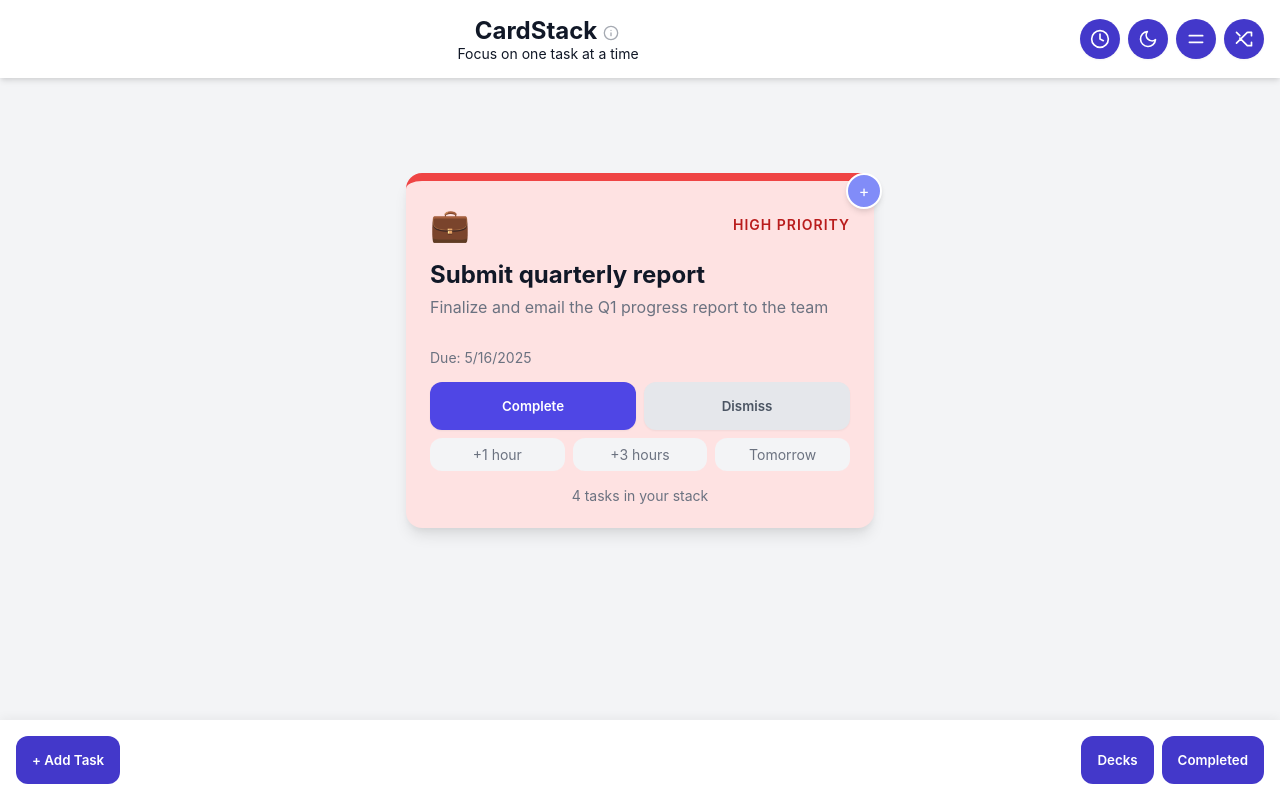
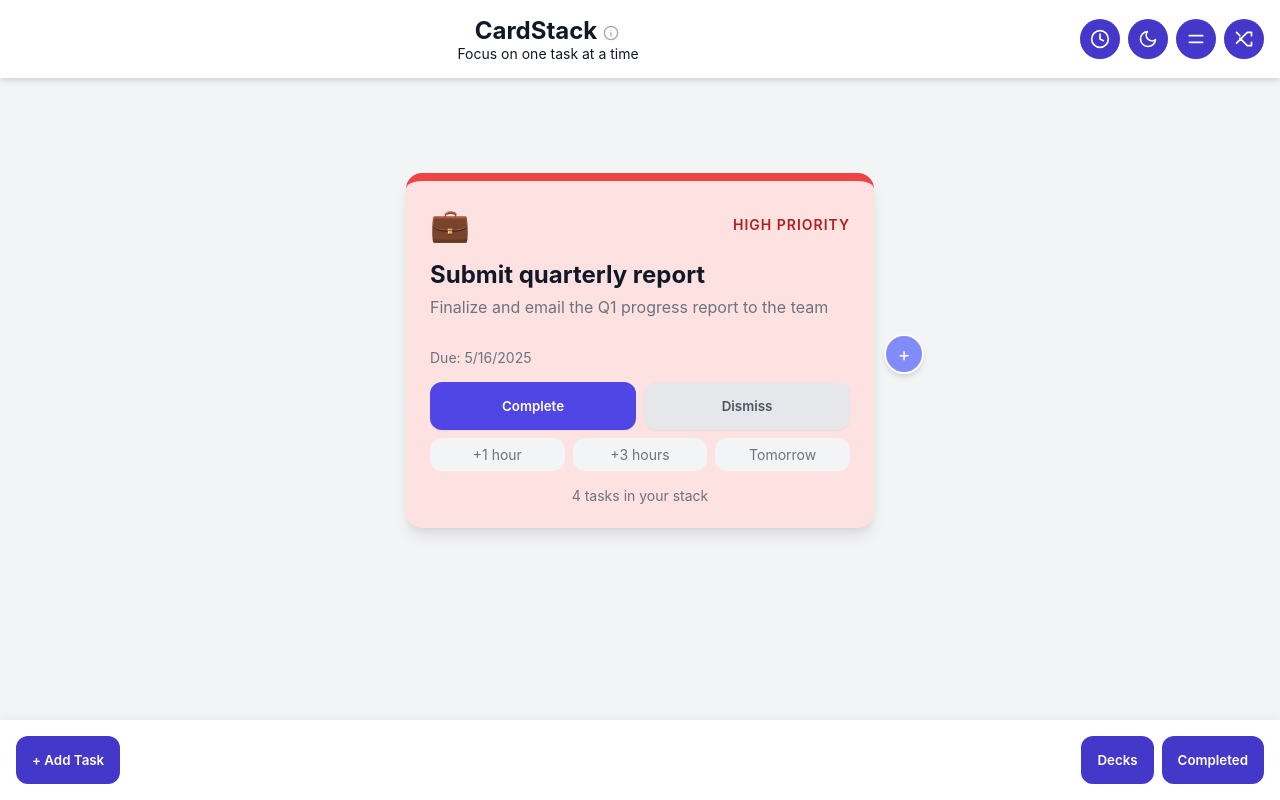
Before and after one commit to JonesInForCode/CardStack, a React (Vite) app: page / in a window 1280 px wide. Built offline with nearby package versions, Linux system fonts and the light colour scheme.

Commit message:
Swiping to add subtask added

```diff
--- a/src/components/Card/TaskCard.tsx
+++ b/src/components/Card/TaskCard.tsx
@@ -250,18 +250,19 @@ const TaskCount = styled.div`
 
 const FloatingSubtaskButton = styled(motion.button)`
   position: absolute;
-  top: -8px;
-  right: -8px;
+  right: -50px;
+  top: 50%;
+  transform: translateY(-50%);
   background-color: ${({ theme }) => theme.colors.primaryLight};
   color: white;
-  width: 36px;
-  height: 36px;
+  width: 40px;
+  height: 40px;
   border-radius: 50%;
   display: flex;
   align-items: center;
   justify-content: center;
   box-shadow: ${({ theme }) => theme.shadows.medium};
-  font-size: 1rem;
+  font-size: 1.2rem;
   z-index: 2;
   border: 2px solid ${({ theme }) => theme.colors.cardBackground};
 `;
--- a/src/components/TaskNavigationView.tsx
+++ b/src/components/TaskNavigationView.tsx
@@ -39,7 +39,7 @@ const TaskContentWrapper = styled(motion.div)`
   width: 100%;
 `;
 
-const NavigationArea = styled(motion.div)<{ position: 'top' | 'bottom'; isMobile: boolean }>`
+const NavigationArea = styled(motion.div) <{ position: 'top' | 'bottom'; isMobile: boolean }>`
   position: absolute;
   left: 0;
   right: 0;
@@ -154,10 +154,16 @@ const TaskNavigationView = ({
         if (!isMobile || !isSwipeInProgress) return;
 
         const deltaY = info.delta.y;
+        const deltaX = info.delta.x;
         const threshold = 20; // Small threshold to avoid showing on tiny movements
 
-    // Show appropriate navigation based on swipe direction
-    if (Math.abs(deltaY) > threshold) {
+        // Prioritize horizontal swipes over vertical ones
+        if (Math.abs(deltaX) > Math.abs(deltaY) && Math.abs(deltaX) > threshold) {
+            // Horizontal swipe detected - hide vertical navigation
+            setShowTopNav(false);
+            setShowBottomNav(false);
+        } else if (Math.abs(deltaY) > threshold) {
+            // Show appropriate navigation based on vertical swipe direction
             if (deltaY < 0) { // Swiping up
                 setShowTopNav(true);
                 setShowBottomNav(false);
@@ -173,29 +179,36 @@ const TaskNavigationView = ({
         if (!isMobile) return;
 
         const deltaY = info.delta.y;
+        const deltaX = info.delta.x;
         const velocityY = info.velocity.y;
+        const velocityX = info.velocity.x;
         const threshold = 50; // Minimum distance for swipe
         const velocityThreshold = 500; // Minimum velocity for quick swipes
 
-    // Determine if swipe was significant enough
-    const isSignificantSwipe = Math.abs(deltaY) > threshold || Math.abs(velocityY) > velocityThreshold;
+        // Check for horizontal swipe first (right swipe to add subtask)
+        const isSignificantHorizontalSwipe = Math.abs(deltaX) > threshold || Math.abs(velocityX) > velocityThreshold;
+        const isSignificantVerticalSwipe = Math.abs(deltaY) > threshold || Math.abs(velocityY) > velocityThreshold;
 
-    if (isSignificantSwipe) {
+        if (isSignificantHorizontalSwipe && Math.abs(deltaX) > Math.abs(deltaY)) {
+            // Horizontal swipe takes priority
+            if (deltaX > 0 || velocityX > velocityThreshold) {
+                // Swiped right - add subtask
+                if (onAddSubtask) {
+                    onAddSubtask();
+                }
+            }
+            // Note: We don't handle left swipes for now
+        } else if (isSignificantVerticalSwipe) {
+            // Vertical swipe
             if (deltaY < 0 || velocityY < -velocityThreshold) {
                 // Swiped up - go to previous
                 if (hasPrevious) {
                     onNavigatePrevious();
-        } else {
-          // If no previous card, this could trigger add task
-          // But we'll just show the add button for now
                 }
             } else if (deltaY > 0 || velocityY > velocityThreshold) {
                 // Swiped down - go to next
                 if (hasNext) {
                     onNavigateNext();
-        } else {
-          // If no next card, this could trigger add task
-          // But we'll just show the add button for now
                 }
             }
         }
@@ -207,7 +220,6 @@ const TaskNavigationView = ({
             setShowBottomNav(false);
         }, 100);
     };
-
     return (
         <NavigationContainer>
             <TaskContentWrapper
```
Lines whose indentation alone changed are shown as unchanged.
